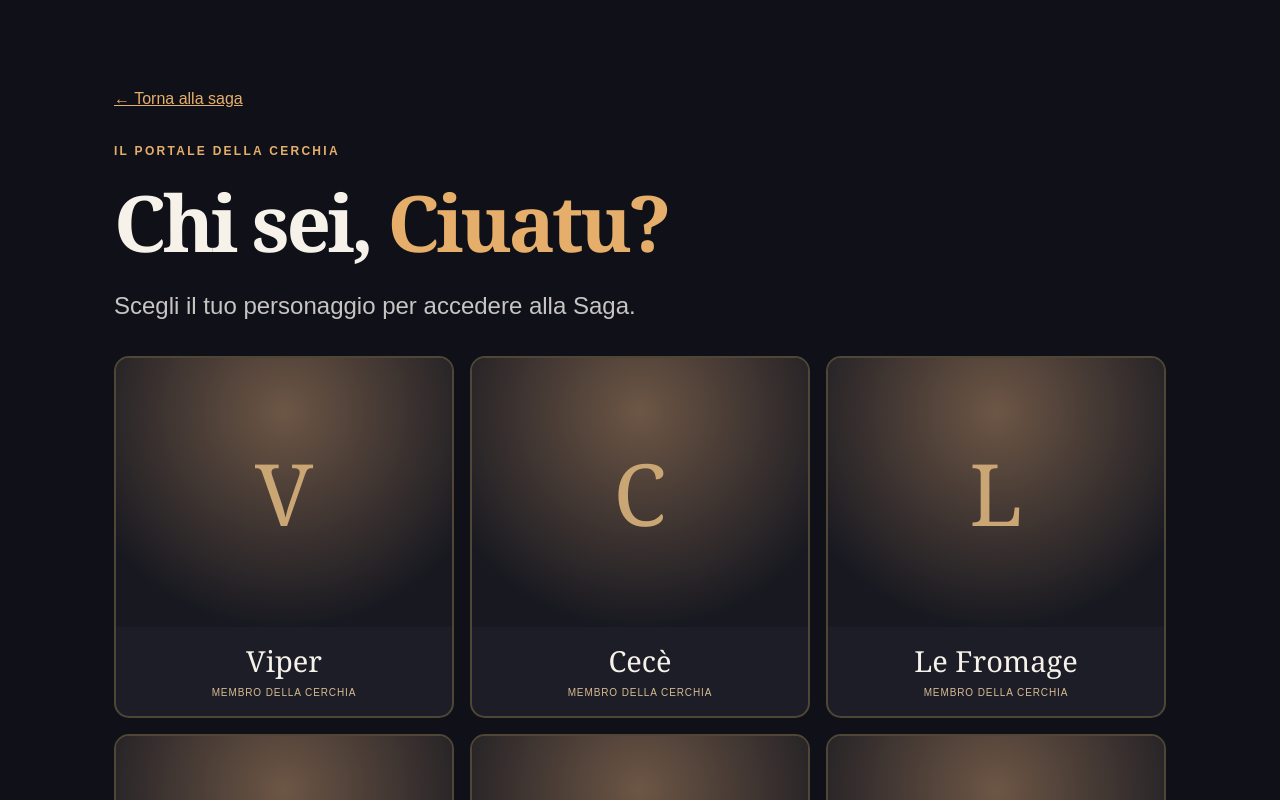
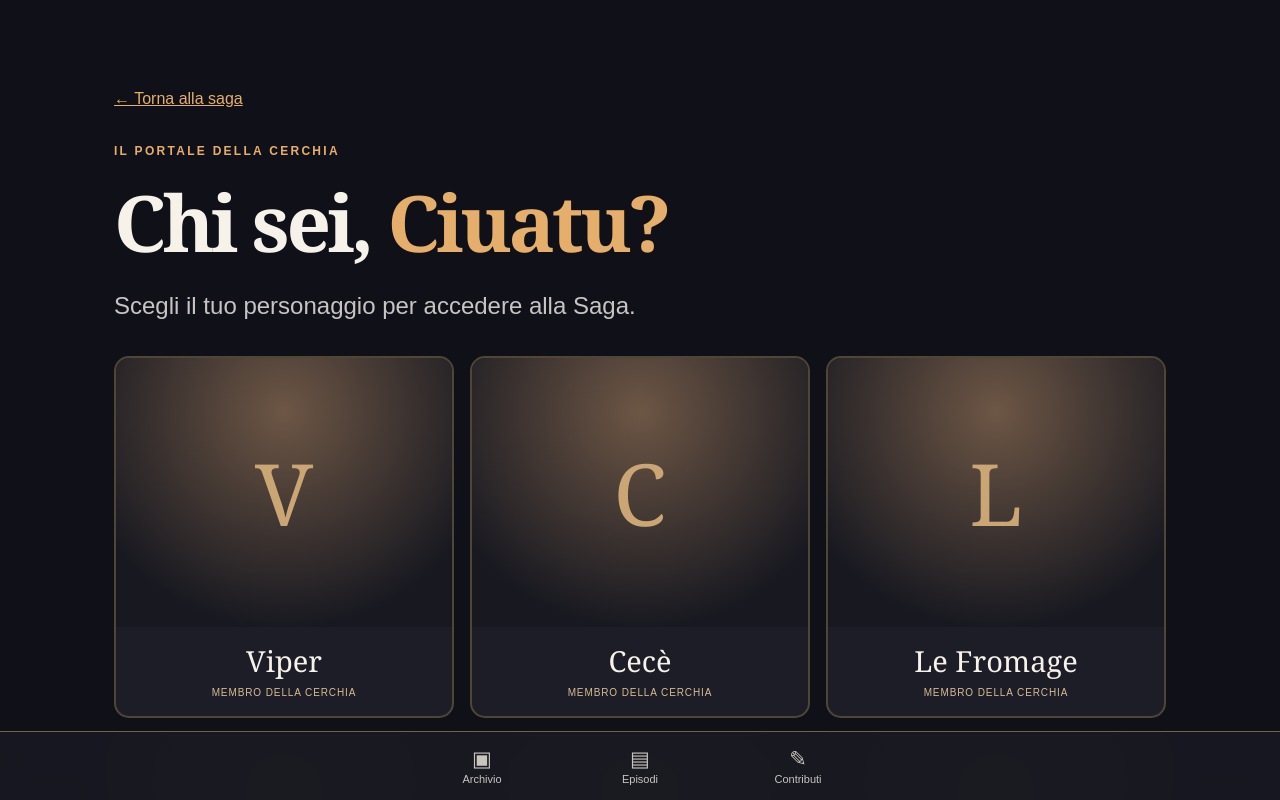
Before and after one commit to emanuelesordo/ciuati-la-saga, a Next.js app: page /accedi in a window 1280 px wide. Shown: the top 800 px of the page. Built offline with nearby package versions, Linux system fonts and the light colour scheme; no server answers; the database is empty.

Commit message:
Integrate persistent bottom navigation and separated dossier tabs

```diff
--- a/app/globals.css
+++ b/app/globals.css
@@ -105,3 +105,14 @@ form{display:grid;gap:12px;max-width:420px;margin-top:24px}input{font:inherit;pa
  .comic-balloon{font-size:14px}
  .comic-counter{padding:6px 9px}
 }
+
+/* Navigazione mobile persistente e modalità dossier */
+body{padding-bottom:calc(76px + env(safe-area-inset-bottom,0px))}
+.saga-bottom-nav{position:fixed;z-index:900;bottom:0;left:0;right:0;display:flex;justify-content:center;gap:clamp(8px,3vw,28px);padding:8px max(12px,env(safe-area-inset-left)) calc(8px + env(safe-area-inset-bottom,0px));background:#171821f5;border-top:1px solid #78613f;backdrop-filter:blur(12px)}
+.saga-bottom-nav a{min-width:73px;max-width:130px;flex:1;text-align:center;display:grid;gap:3px;padding:7px 9px;border-radius:10px;text-decoration:none;color:#c9c4bc}
+.saga-bottom-nav a span{font-size:21px;line-height:1.1}.saga-bottom-nav a small{font-size:11px}.saga-bottom-nav a[aria-current=page]{background:#443627;color:#f5d198}
+.profile-mode-tabs{display:flex;gap:8px;margin-top:26px;border-bottom:1px solid #534537;padding-bottom:10px}
+.profile-mode-tabs button{flex:1;max-width:200px;background:#25232b;color:#e2d6c4;border:1px solid #65523e;padding:13px 16px}
+.profile-mode-tabs button.active{background:#e5ae6b;color:#17151c}
+.profile-sections .narrative-panel{margin-top:18px}
+@media(max-width:520px){.saga-bottom-nav{gap:3px}.saga-bottom-nav a{min-width:0;padding:8px 3px}.profile-mode-tabs button{max-width:none}}
```
